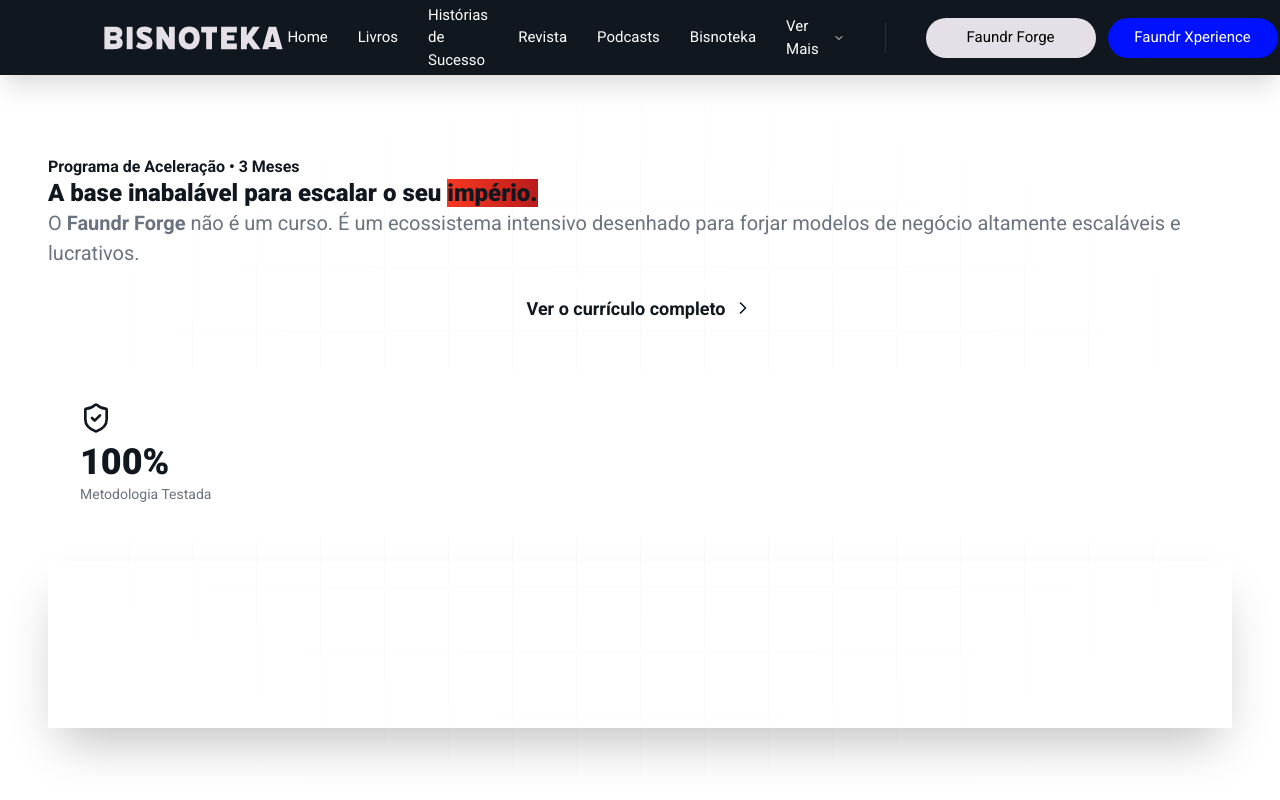
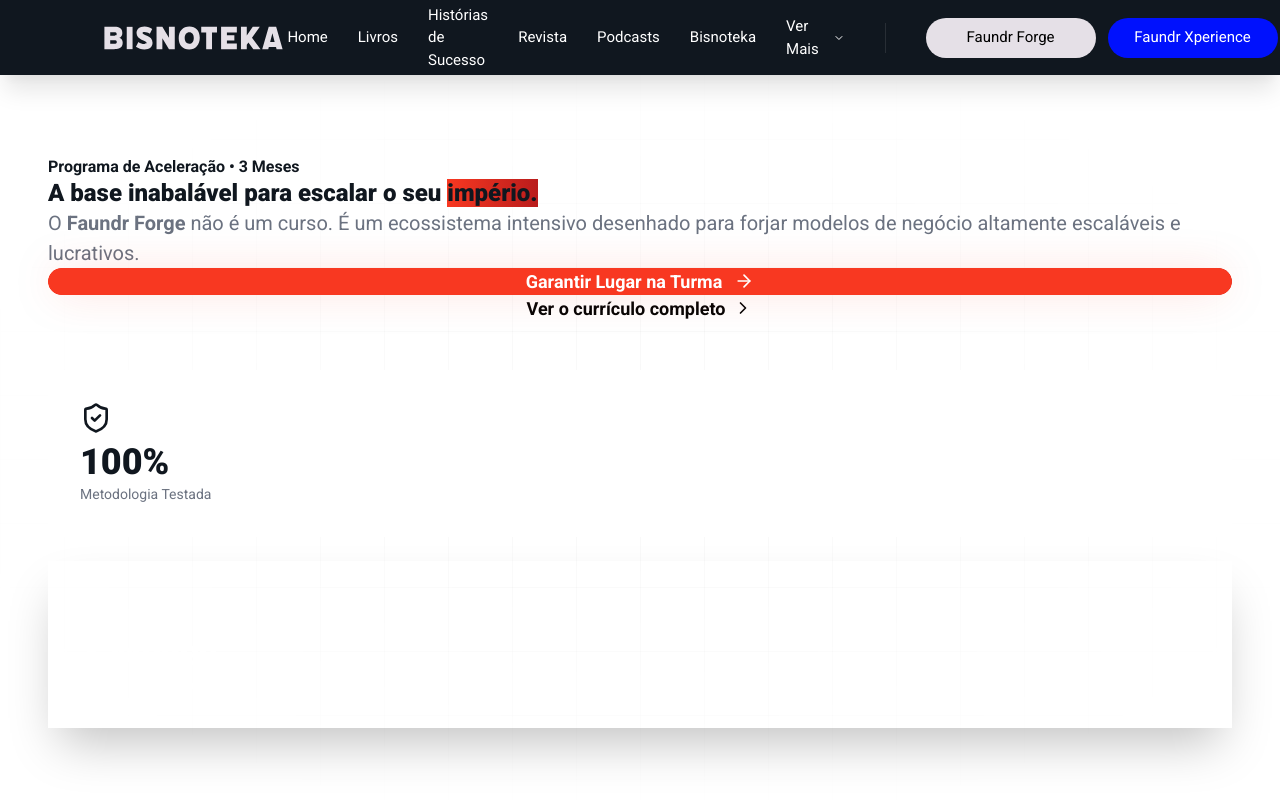
Before and after one commit to lucianobomano/bisnoteka, a React (Vite) app: page /forge in a window 1280 px wide. Shown: the top 800 px of the page. Built offline with nearby package versions, Linux system fonts and the light colour scheme; a web font is replaced by a local one.

Commit message:
fix: explicit inline styles to guarantee premium CTA buttons visibility

```diff
--- a/src/pages/FaundrForgePage.tsx
+++ b/src/pages/FaundrForgePage.tsx
@@ -50,13 +50,13 @@
               </p>
 
               <div className="flex flex-col sm:flex-row items-center gap-5">
-                <Link to="/cadastro" className="group relative w-full sm:w-auto overflow-hidden rounded-full p-[1px] transition-all hover:scale-105 hover:shadow-[0_0_40px_-10px_rgba(248,56,33,0.5)]">
-                  <span className="absolute inset-0 bg-gradient-to-r from-[#f83821] to-[#b91c1c] rounded-full"></span>
-                  <div className="relative flex items-center justify-center gap-3 px-10 py-5 bg-[#f83821] rounded-full text-white font-bold text-lg uppercase tracking-wide transition-all group-hover:bg-transparent">
+                <Link to="/cadastro" className="group relative w-full sm:w-auto overflow-hidden rounded-full p-[1px] transition-all hover:scale-105" style={{ boxShadow: '0 0 40px -10px rgba(248,56,33,0.5)' }}>
+                  <span className="absolute inset-0 rounded-full" style={{ backgroundImage: 'linear-gradient(to right, #f83821, #b91c1c)' }}></span>
+                  <div className="relative flex items-center justify-center gap-3 px-10 py-5 rounded-full font-bold text-lg uppercase tracking-wide transition-all group-hover:bg-transparent" style={{ backgroundColor: '#f83821', color: 'white' }}>
                     Garantir Lugar na Turma <ArrowRight size={20} className="group-hover:translate-x-1 transition-transform" />
                   </div>
                 </Link>
-                <a href="#programa" className="group flex items-center gap-2 px-8 py-5 text-[#050505] font-bold text-lg hover:text-[#f83821] transition-colors">
+                <a href="#programa" className="group flex items-center gap-2 px-8 py-5 font-bold text-lg hover:text-[#f83821] transition-colors" style={{ color: '#050505' }}>
                   Ver o currículo completo <ChevronRight size={20} className="group-hover:translate-x-1 transition-transform" />
                 </a>
               </div>
@@ -263,10 +263,10 @@
           <p className="text-xl md:text-2xl mb-14 text-white/90 font-light max-w-2xl mx-auto">
             As vagas para a próxima turma limitam-se a garantir a qualidade de execução de cada membro. Tome a decisão hoje.
           </p>
-          <Link to="/cadastro" className="group inline-flex items-center justify-center gap-4 px-12 py-6 rounded-full transition-all shadow-[0_20px_40px_-15px_rgba(0,0,0,0.5)] hover:shadow-[0_20px_40px_-10px_rgba(0,0,0,0.7)] hover:-translate-y-1" style={{ backgroundColor: '#050505', color: 'white' }}>
-            <span className="font-black text-xl uppercase tracking-widest">Submeter Aplicação</span>
-            <span className="bg-white/10 p-2 rounded-full group-hover:bg-white group-hover:text-[#050505] transition-colors">
-              <ArrowRight size={24} />
+          <Link to="/cadastro" className="group inline-flex items-center justify-center gap-4 px-12 py-6 rounded-full transition-all hover:-translate-y-1" style={{ backgroundColor: '#050505', color: 'white', boxShadow: '0 20px 40px -15px rgba(0,0,0,0.5)', textDecoration: 'none' }}>
+            <span className="font-black text-xl uppercase tracking-widest text-white">Submeter Aplicação</span>
+            <span className="p-2 rounded-full transition-colors" style={{ backgroundColor: 'rgba(255, 255, 255, 0.1)' }}>
+              <ArrowRight size={24} color="white" />
             </span>
           </Link>
           <p className="mt-8 text-sm text-white/70 font-medium uppercase tracking-widest">Ciclo Restrito • Lugares Limitados</p>
```
